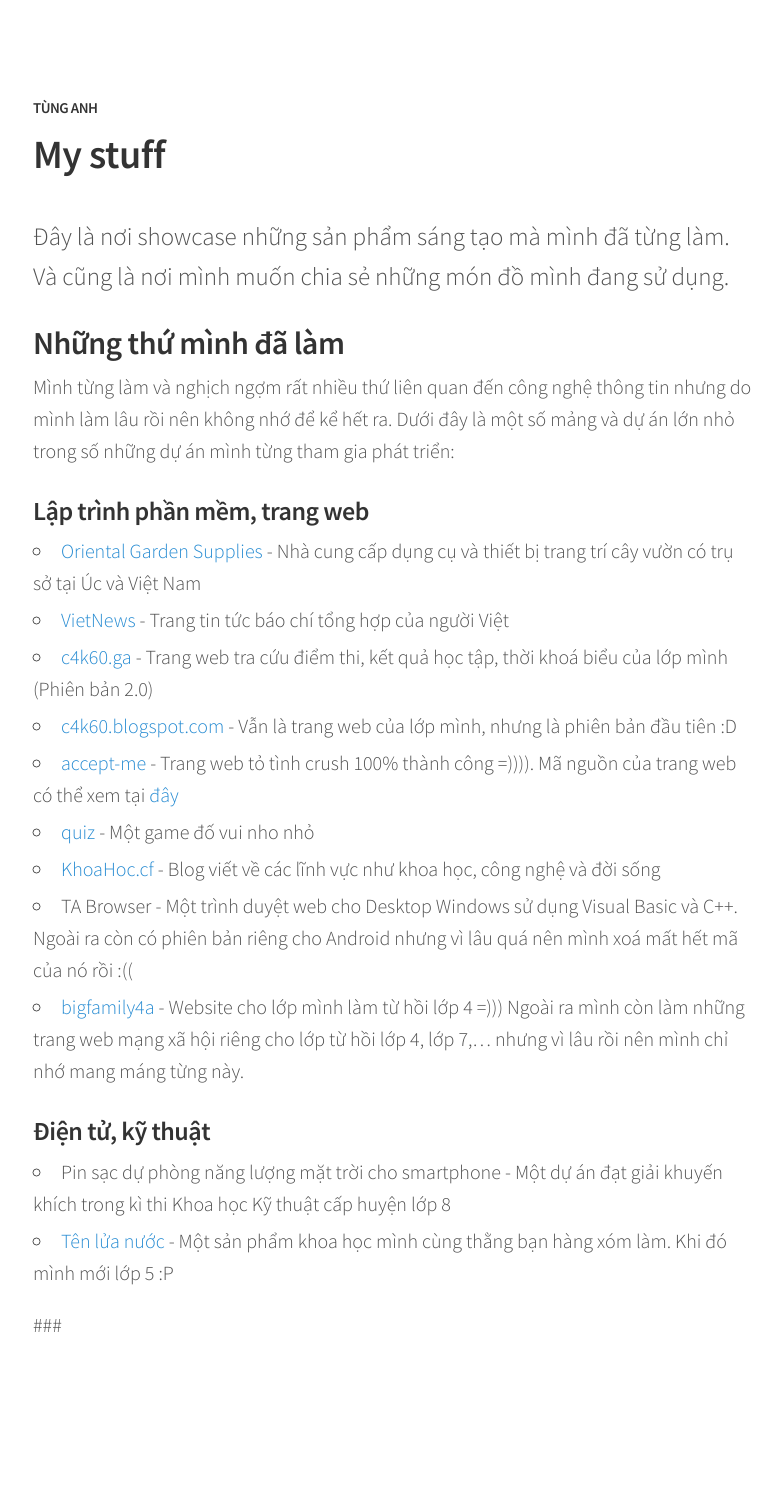
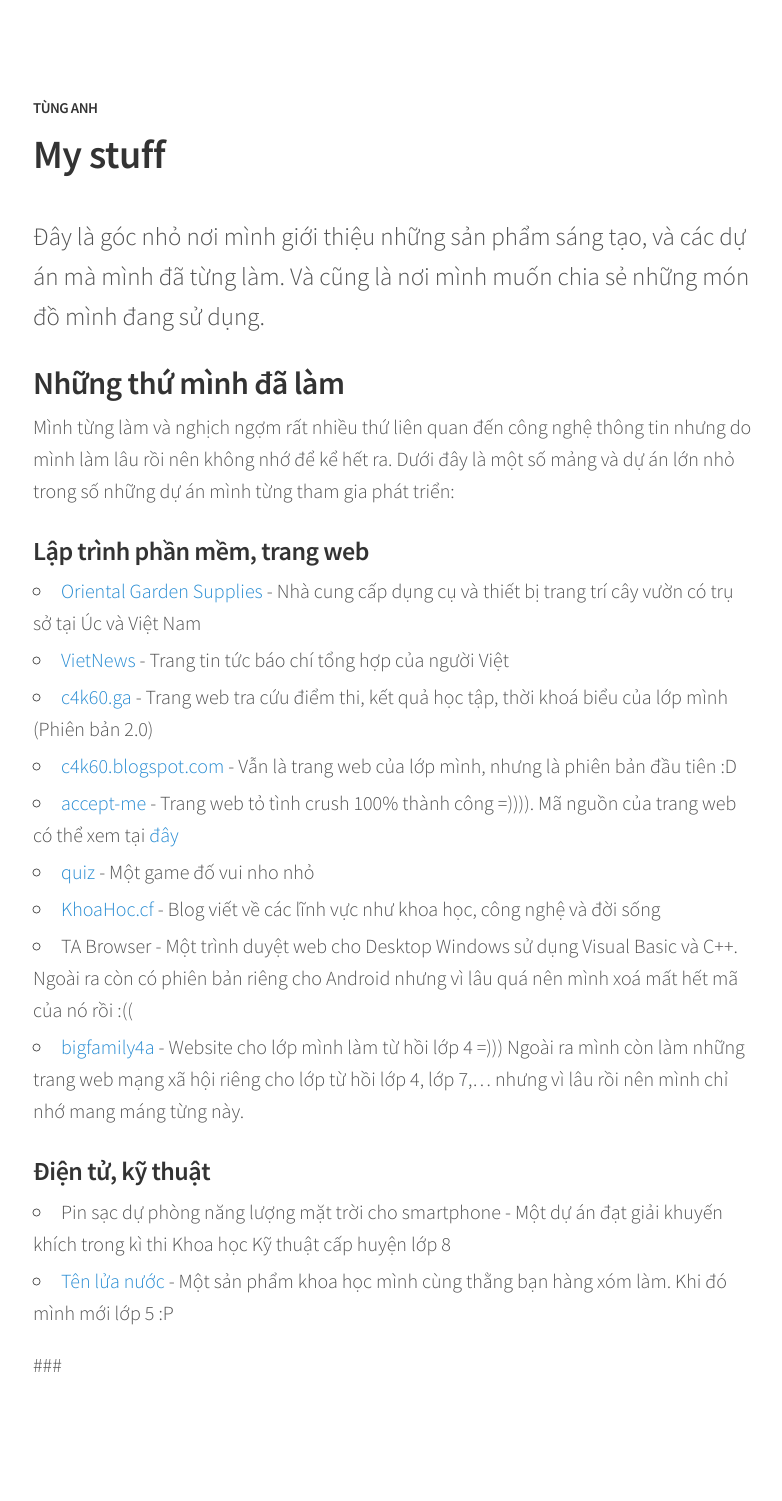
Before and after one commit to duongtunganh/duongtunganh, a Jekyll site: the page built from stuff.md, in a window 1280 px wide. Shown: the whole page, without its empty margins (247-1029 px from the left). Built offline with Jekyll 4.4.1, drawn with Linux system fonts in a browser that asks for light colours; before the commit the page ends 1461 px from its top, so only the background shows below that.

Commit message:
Update stuff.md

```diff
--- a/stuff.md
+++ b/stuff.md
@@ -3,7 +3,7 @@
 permalink: /stuff/
 ---
 
-<p class="lead">Đây là nơi showcase những sản phẩm sáng tạo mà mình đã từng làm. Và cũng là nơi mình muốn chia sẻ những món đồ mình đang sử dụng.</p>
+<p class="lead">Đây là góc nhỏ nơi mình giới thiệu những sản phẩm sáng tạo, và các dự án mà mình đã từng làm. Và cũng là nơi mình muốn chia sẻ những món đồ mình đang sử dụng.</p>
 
 ## Những thứ mình đã làm
 Mình từng làm và nghịch ngợm rất nhiều thứ liên quan đến công nghệ thông tin nhưng do mình làm lâu rồi nên không nhớ để kể hết ra. Dưới đây là một số mảng và dự án lớn nhỏ trong số những dự án mình từng tham gia phát triển:
```
